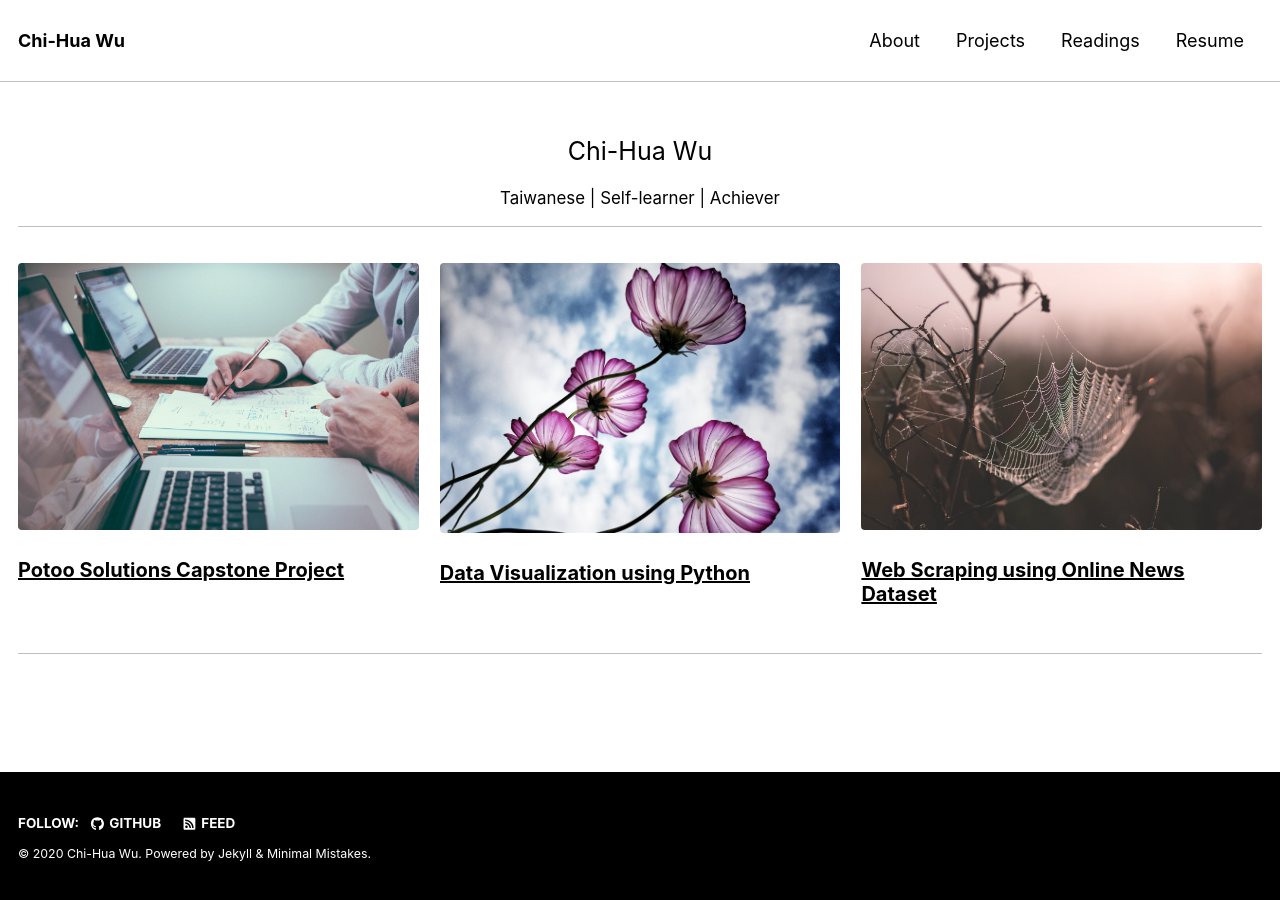
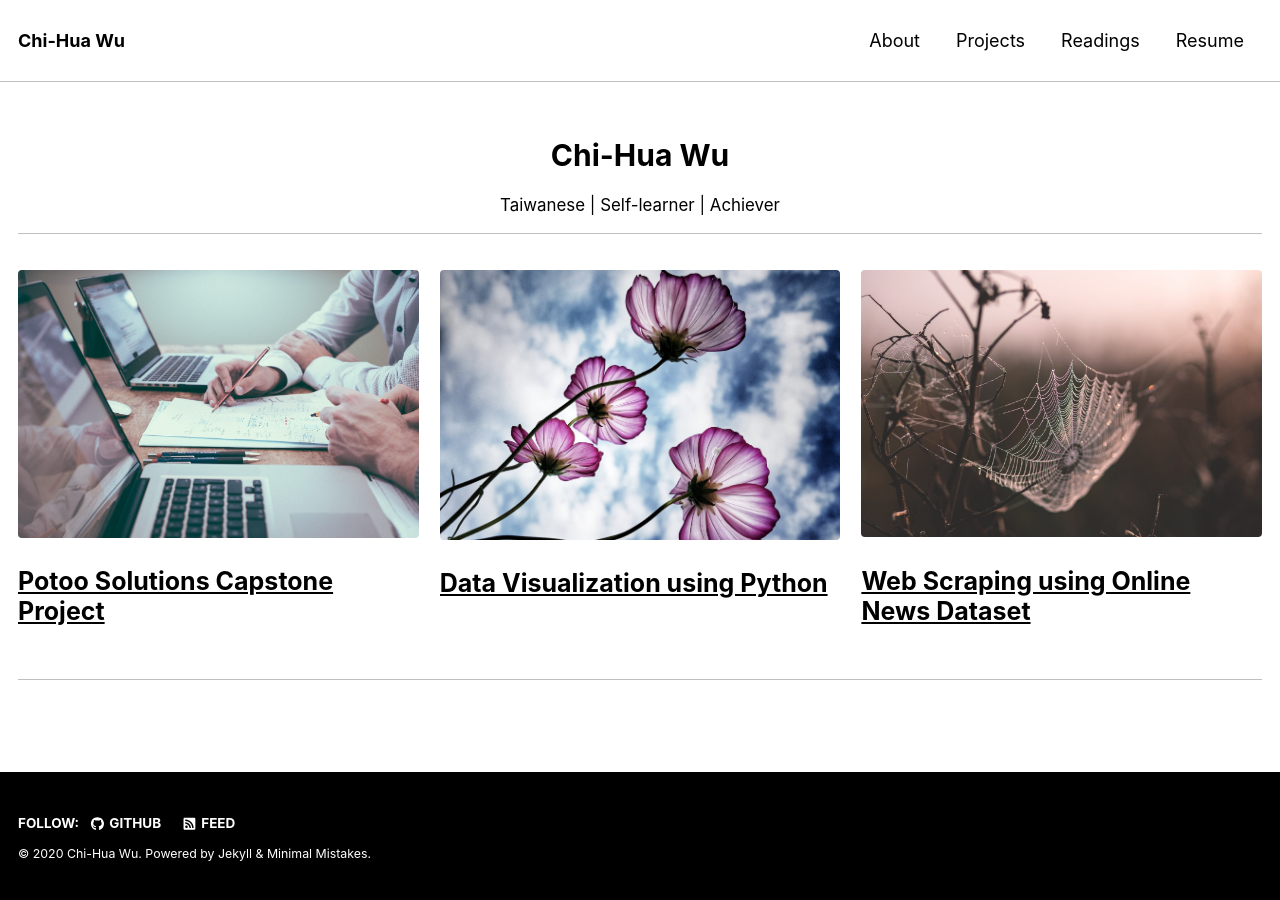
Before and after one commit to chw18019/chw18019.github.io, a Jekyll site: the page built from index.html, in a window 1280 px wide. Built offline with Jekyll 4.4.1, drawn with Linux system fonts in a browser that asks for light colours; nearby versions of some CDN libraries; the list of posts is cut into pages by our own code.

Commit message:
Update index.html

```diff
--- a/index.html
+++ b/index.html
@@ -6,22 +6,22 @@
 
 
 intro:
-  - excerpt: '<p style="margin: 15px 15px 15px 15px ;font-size:25px; font-style:bold">Chi-Hua Wu</p> <p style="margin: 15px 15px 15px 15px">Taiwanese | Self-learner | Achiever</p>'
+  - excerpt: '<p style="margin: 15px 15px 15px 15px ;font-size:30px; font-weight:bold">Chi-Hua Wu</p> <p style="margin: 15px 15px 15px 15px">Taiwanese | Self-learner | Achiever</p>'
 feature_row:
   - image_path: /assets/200504/scott-graham.jpeg
     alt: "placeholder image 1"
-    title: <p style="font-size:20px">Potoo Solutions Capstone Project</p>
+    title: <p style="font-size:25px">Potoo Solutions Capstone Project</p>
     url: "https://chw18019.github.io/Potoo_solutions/"
 
 
   - image_path: /assets/200217/ks-kyung.jpg
     alt: "Placeholder 2"
-    title: <p style="font-size:20px">Data Visualization using Python</p>
+    title: <p style="font-size:25px">Data Visualization using Python</p>
     url: "https://chw18019.github.io/Visualizaion/"
 
 
   - image_path: /assets/190426/freestocks.jpeg
-    title: <p style="font-size:20px">Web Scraping using Online News Dataset</p>
+    title: <p style="font-size:25px">Web Scraping using Online News Dataset</p>
     url: "https://chw18019.github.io/online_news_web_scraping/"
 
 
```
